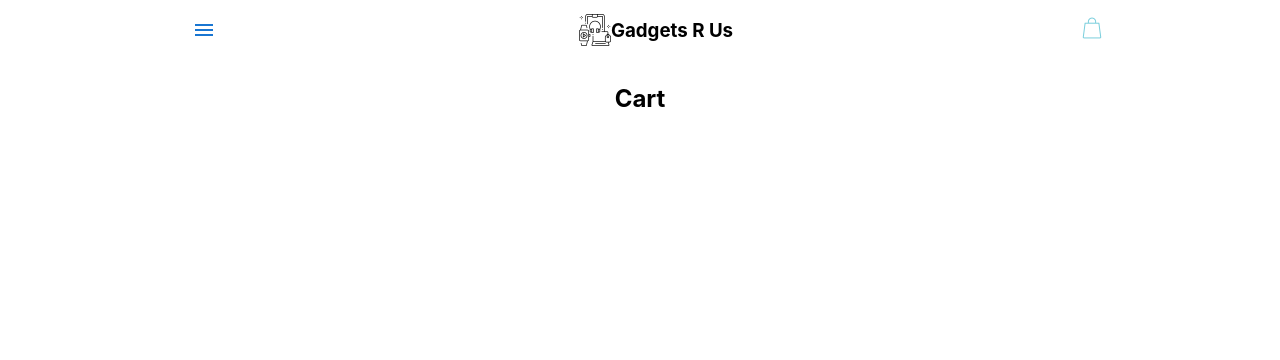
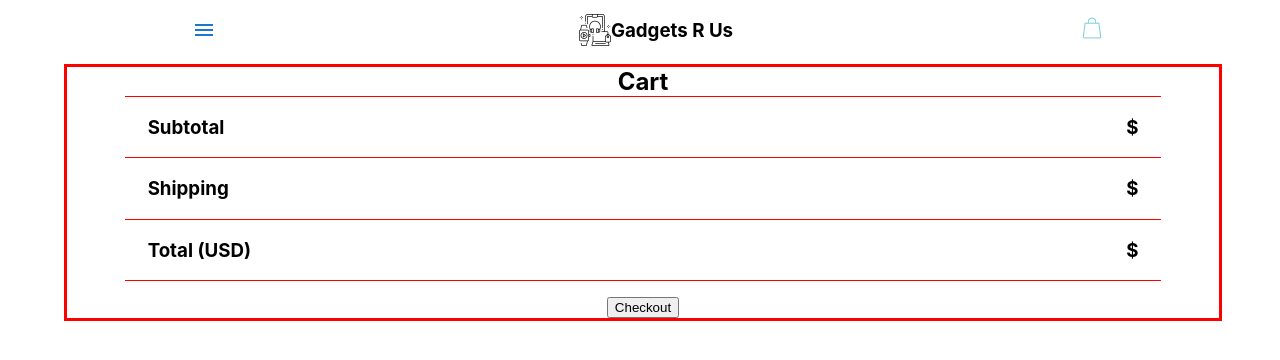
Before and after one commit to Gadgets-R-Us/gadgets-fe, a React (Create React App) app: page /cart in a window 1280 px wide. Shown: the top 360 px of the page. Built offline with nearby package versions, Linux system fonts and the light colour scheme.

Commit message:
add elements and styling to CartWrapper container

```diff
--- a/src/containers/CartWrapper/index.tsx
+++ b/src/containers/CartWrapper/index.tsx
@@ -3,7 +3,20 @@ import { StyledCartWrapper } from "./styledCartWrapper";
 const CartWrapper = () => {
   return (
     <StyledCartWrapper>
-      <h2>Cart</h2>
+      <h2 className="Header">Cart</h2>
+      <div className="CartSection">
+        <h3>Subtotal</h3>
+        <h3>$</h3>
+      </div>
+      <div className="CartSection">
+        <h3>Shipping</h3>
+        <h3>$</h3>
+      </div>
+      <div className="CartSection">
+        <h3>Total (USD)</h3>
+        <h3>$</h3>
+      </div>
+      <button className="Checkout">Checkout</button>
     </StyledCartWrapper>
   );
 };
--- a/src/containers/CartWrapper/styledCartWrapper.tsx
+++ b/src/containers/CartWrapper/styledCartWrapper.tsx
@@ -1,5 +1,27 @@
 import styled from "styled-components";
 
 export const StyledCartWrapper = styled.section`
-  padding-top: 8vh;
+  margin-top: 8vh;
+  width: 90vw;
+  margin-left: 5vw;
+  border: red solid 3px;
+
+  .Header {
+    border-bottom: solid 1px red;
+    margin: 0% 5%;
+    padding: 0% 2%;
+  }
+
+  .CartSection {
+    display: flex;
+    flex-direction: row;
+    justify-content: space-between;
+    border-bottom: solid 1px red;
+    margin: 0% 5%;
+    padding: 0% 2%;
+  }
+
+  .Checkout {
+    margin-top: 2vh;
+  }
 `;
```
